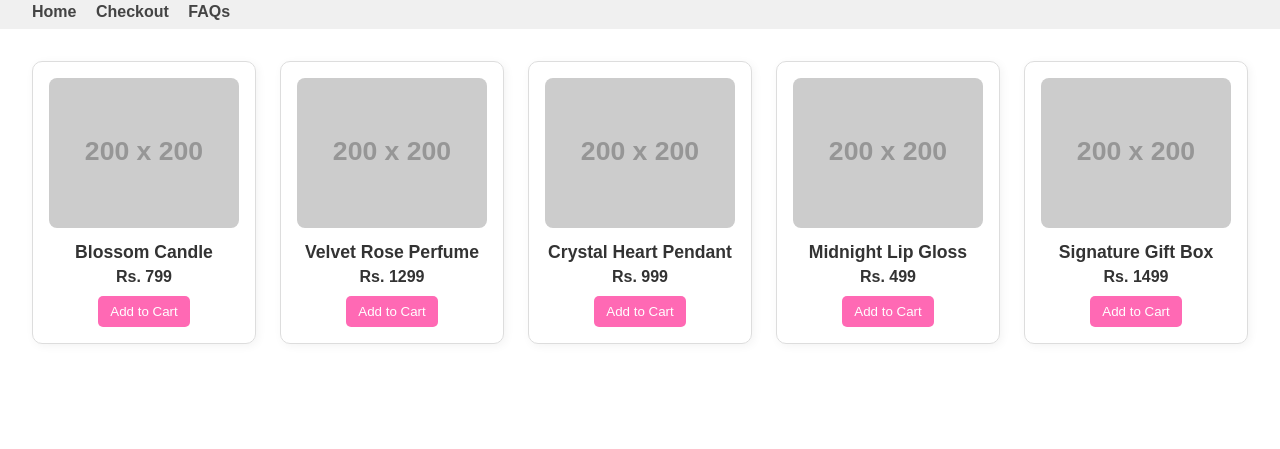
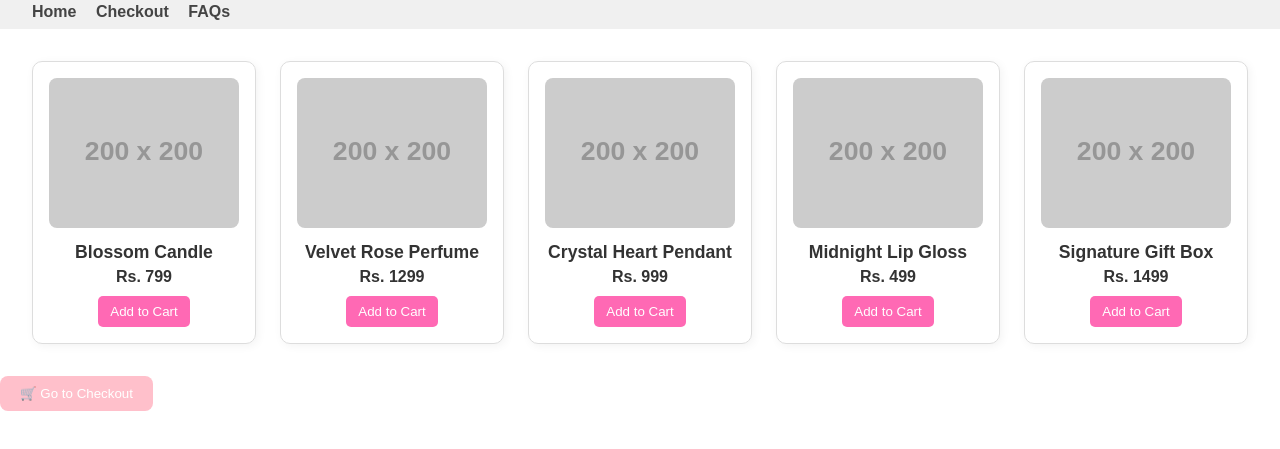
Before and after one commit to dizzledazzle897/whispers-of-gifts, a plain HTML site: page index.html in a window 1280 px wide. Shown: the part 65-514 px from the top of the page. Drawn offline with Linux system fonts and the light colour scheme; placeholder pictures from the web are drawn by us.

Commit message:
Update index.html

```diff
--- a/index.html
+++ b/index.html
@@ -130,3 +130,8 @@
   </script>
 </body>
 </html>
+<a href="checkout.html">
+  <button style="padding: 10px 20px; background-color: pink; color: white; border: none; border-radius: 8px; cursor: pointer;">
+    🛒 Go to Checkout
+  </button>
+</a>
```
